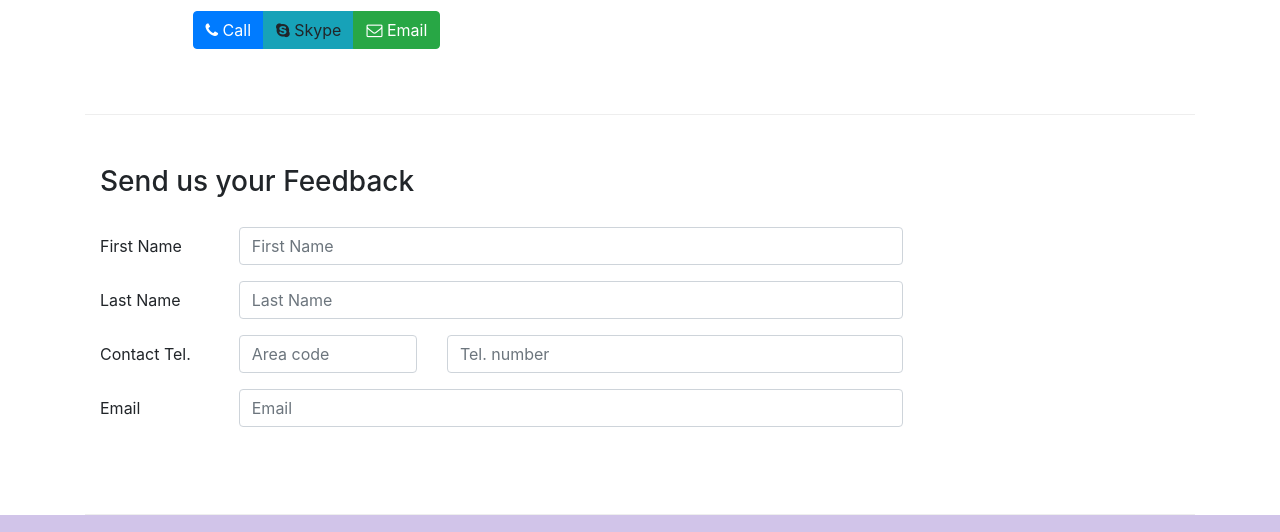
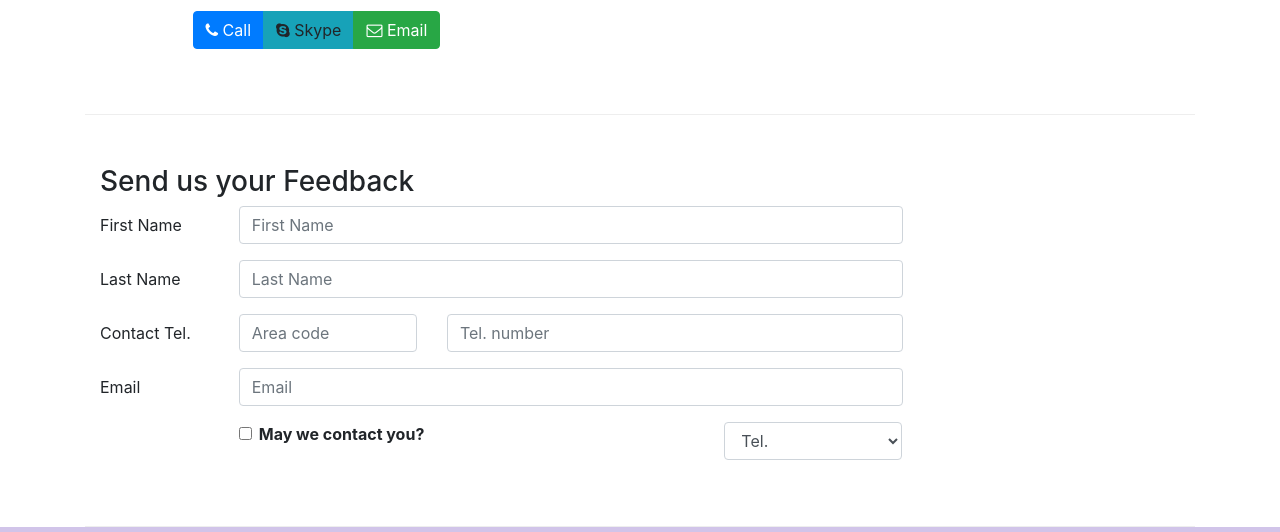
Before and after one commit to lubcolas/conFusion, a website: page contactus.html in a window 1280 px wide. Shown: the part 750-1282 px from the top of the page. Drawn offline with nearby package versions, Linux system fonts and the light colour scheme.

Commit message:
forms - Adding a checkbox and select

```diff
--- a/contactus.html
+++ b/contactus.html
@@ -123,6 +123,23 @@
                             <input type="email" class="form-control" id="emailid" name="emailid" placeholder="Email">
                         </div>
                     </div>
+                    <!--Adding a Checkbox and Select-->
+                    <div class="form-group row">
+                        <div class="col-md-6 offset-md-2">
+                            <div class="form-check">
+                                <input type="checkbox" class="form-check-input" name="approve" id="approve" value="">
+                                <label class="form-check-label" for="approve">
+                                    <strong>May we contact you?</strong>
+                                </label>
+                            </div>
+                        </div>
+                        <div class="col-md-3 offset-md-1">
+                            <select class="form-control">
+                                <option>Tel.</option>
+                                <option>Email</option>
+                            </select>
+                        </div>
+                    </div>
                 </form>
 
 
```
